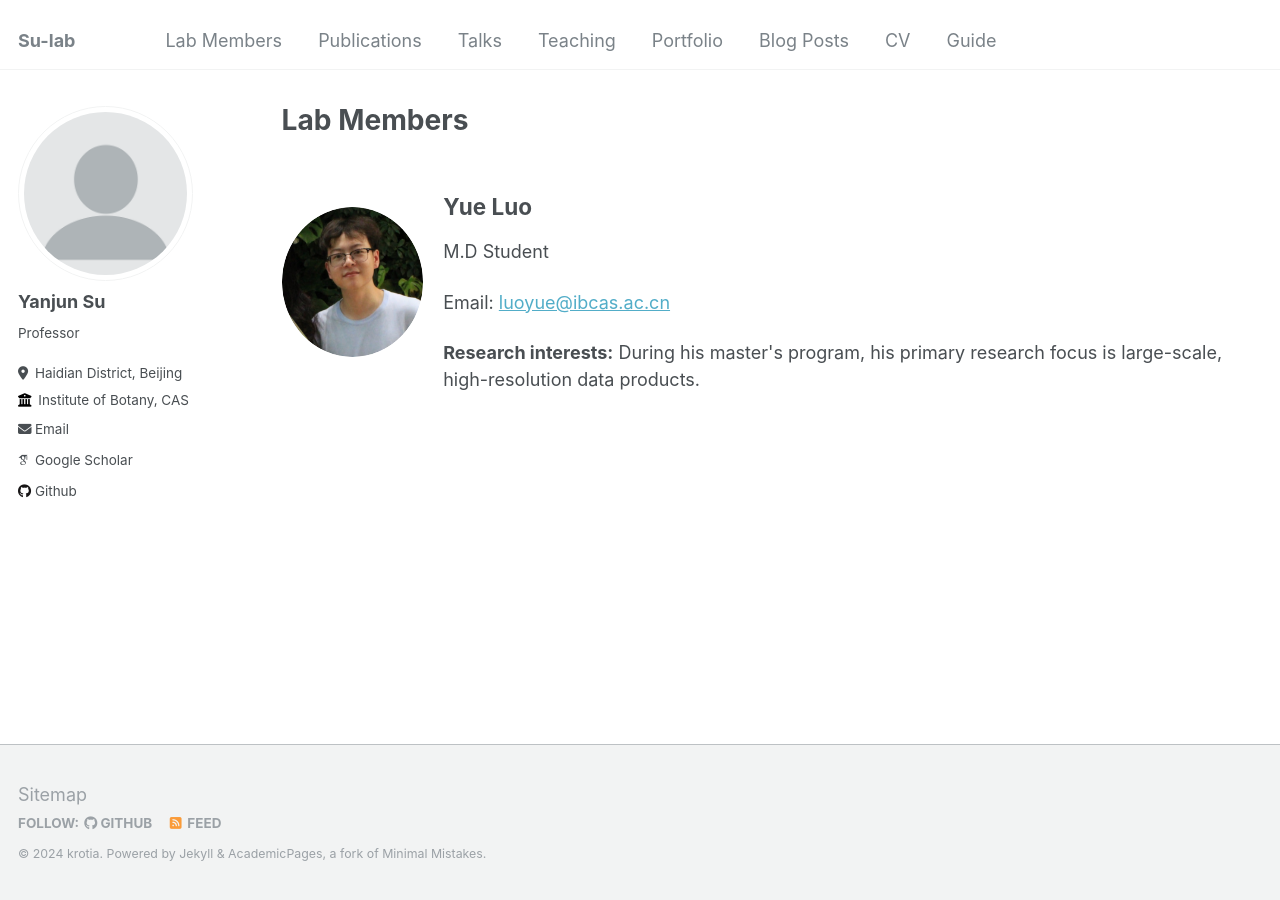
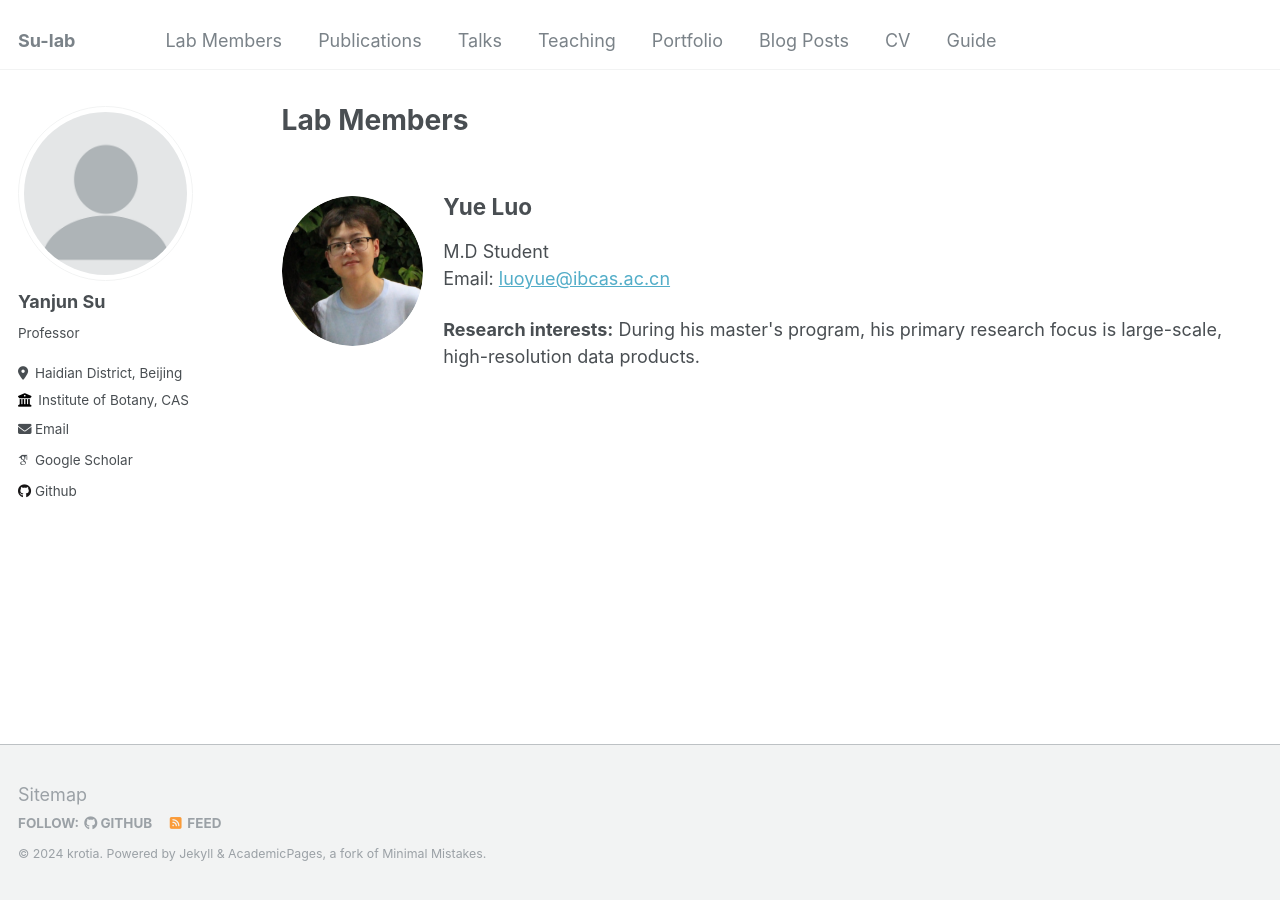
Before and after one commit to krotia/krotia.github.io, a Jekyll site: the page built from _pages/members.md, in a window 1280 px wide. Built offline with Jekyll 4.4.1, drawn with Linux system fonts in a browser that asks for light colours; some web fonts are replaced.

```diff
--- a/_pages/members.md
+++ b/_pages/members.md
@@ -11,8 +11,7 @@ author_profile: true
   </div>
   <div style="margin-left: 20px;">
     <h2>Yue Luo</h2>
-    <p>M.D Student</p>
-    <p>Email: <a href="mailto:luoyue@ibcas.ac.cn">luoyue@ibcas.ac.cn</a></p>
+    <p>M.D Student<br>Email: <a href="mailto:luoyue@ibcas.ac.cn">luoyue@ibcas.ac.cn</a></p>
     <p><strong>Research interests:</strong> During his master's program, his primary research focus is large-scale, high-resolution data products.</p>
   </div>
 </div>
```
